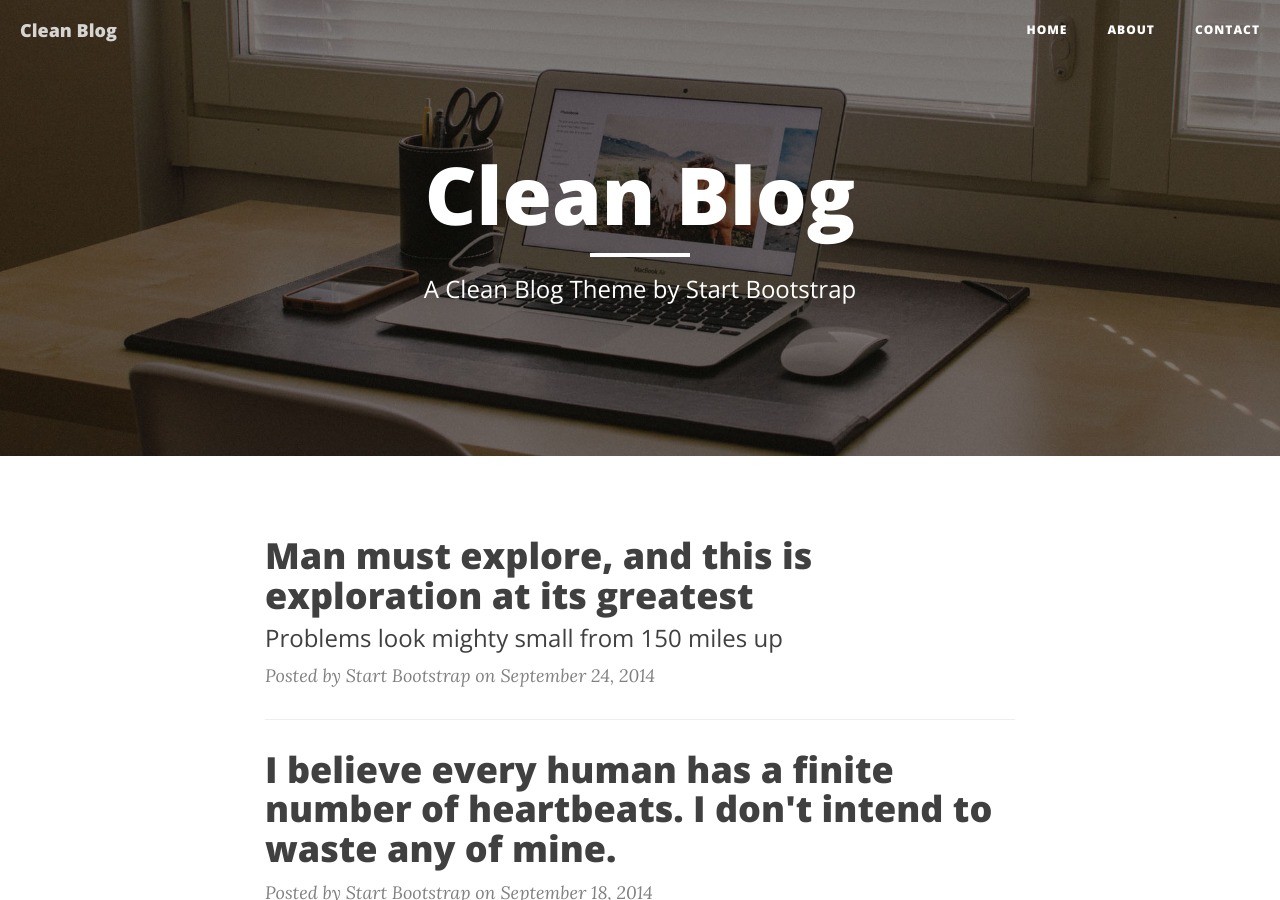
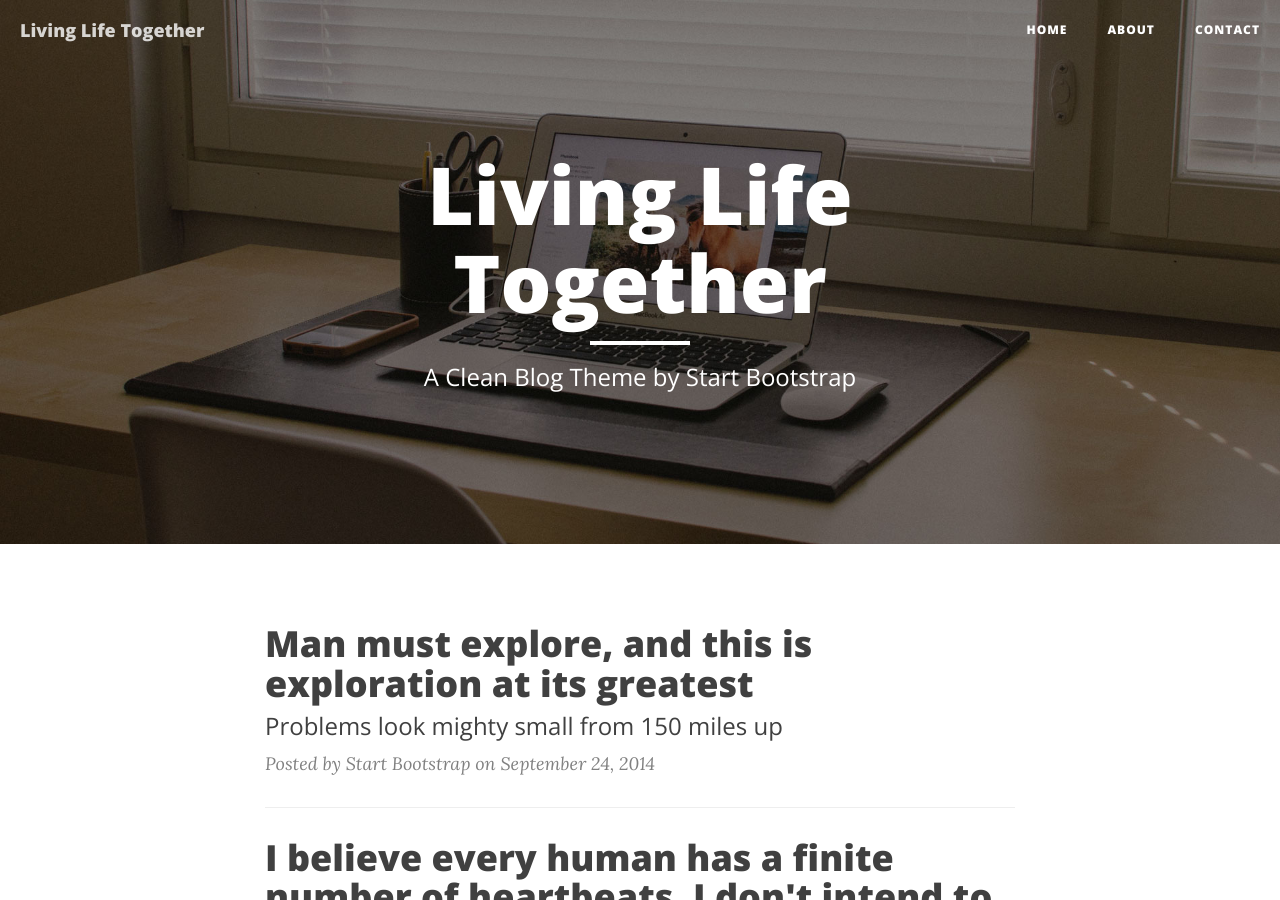
Before and after one commit to rebeccaeto/rebeccaeto.github.io, a Jekyll site: the page built from index.html, in a window 1280 px wide and 900 px high. Built offline with Jekyll 4.4.1, drawn with Linux system fonts in a browser that asks for light colours; nearby versions of some CDN libraries; the list of posts is cut into pages by our own code; some of the changed text lies outside the part shown.

Commit message:
Update _config.yml

```diff
--- a/_config.yml
+++ b/_config.yml
@@ -1,12 +1,12 @@
 # Site settings
-title: Clean Blog
-email: your-email@yourdomain.com
-description: "Write your site description here. It will be used as your sites meta description as well!"
-baseurl: "/startbootstrap-clean-blog-jekyll"
+title: Living Life Together
+email: rebecca.eto@outlook.com
+description: "Living Life Together"
+baseurl: "https://rebeccaeto.github.io/"
 url: "https://rebeccaeto.github.io/"
 twitter_username: SBootstrap
-github_username:  davidtmiller
-facebook_username:  IronSummitMedia
+github_username:  rebeccaeto
+facebook_username:  rebeccaeto
 
 # Build settings
 markdown: kramdown
```
